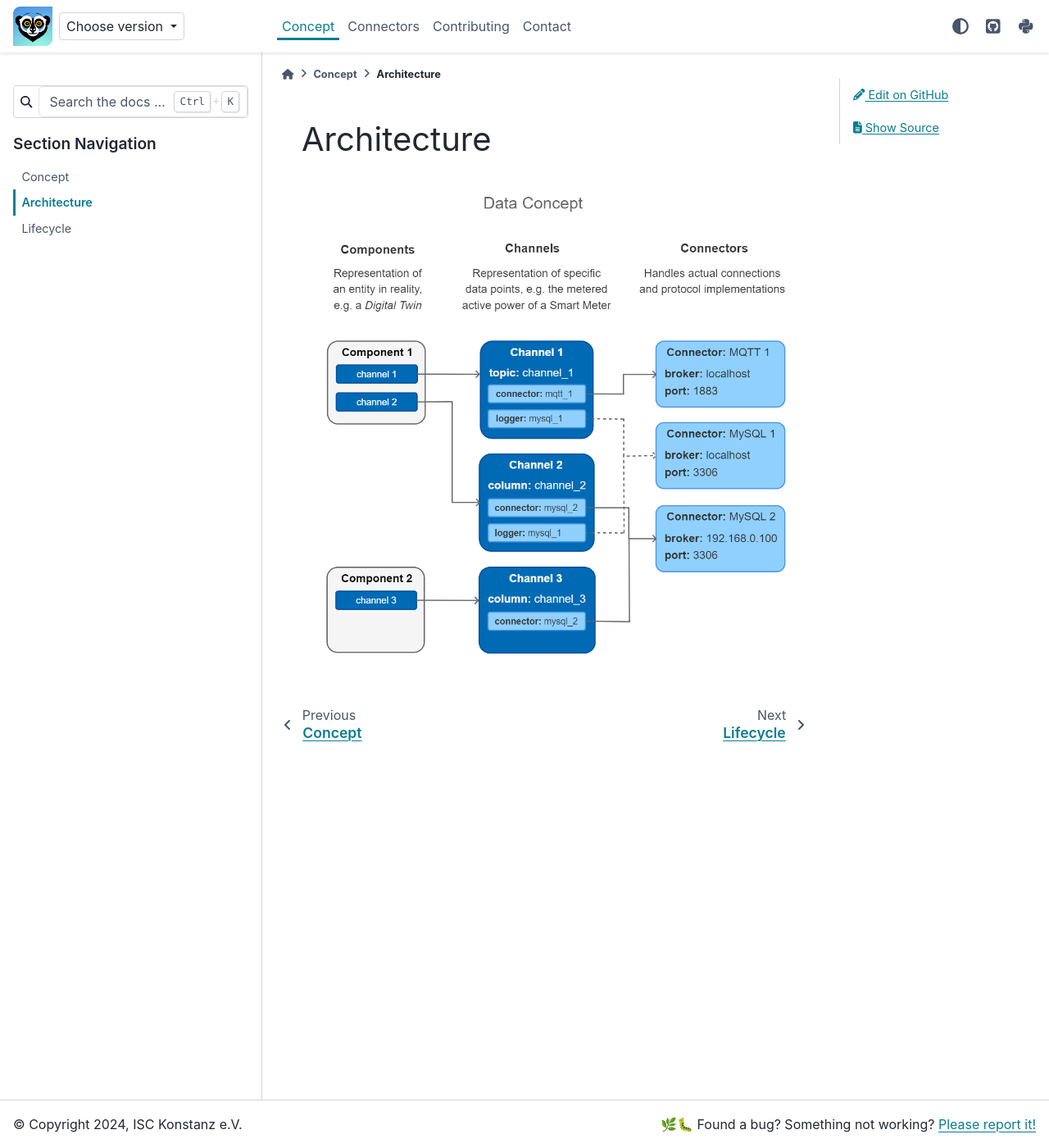
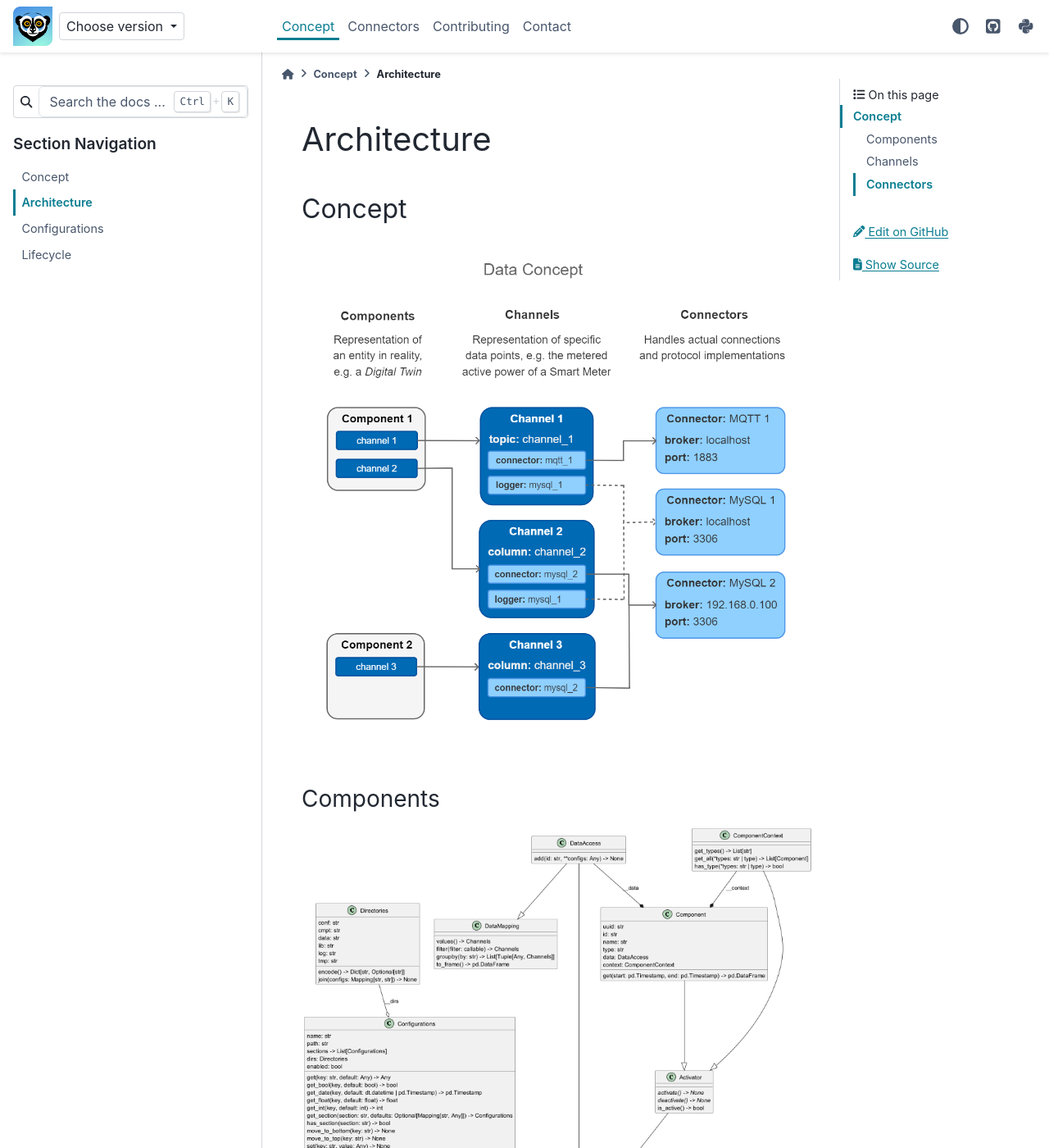
Before and after one commit to isc-konstanz/lories, a Sphinx documentation site: the page built from doc/concept/architecture.md, in a window 1280 px wide and 1400 px high. Shown: the whole window at 82% size. Built offline with Sphinx 7.4.7 and the PyData theme 0.15.4, drawn with Linux system fonts in a browser that asks for light colours; pages that are not in the unit, such as notebooks, are missing from menus; some of the changed text lies outside the part shown.

Commit message:
Add concept class diagram images and placeholders

````diff
--- a/doc/concept/architecture.md
+++ b/doc/concept/architecture.md
@@ -1,5 +1,21 @@
 # Architecture
 
 
+## Concept
 
-![Data Concept](../../doc/_static/data_concept.png)
+![Data Concept](../../doc/_static/data-concept.png)
+
+
+### Components
+
+![Component Class Diagram](../../doc/_static/diagrams/component.png)
+
+
+### Channels
+
+![DataAccess Class Diagram](../../doc/_static/diagrams/data-access.png)
+
+
+### Connectors
+
+![Connector Class Diagram](../../doc/_static/diagrams/connector.png)
--- /dev/null
+++ b/doc/concept/configurations.md
@@ -0,0 +1 @@
+# Configurations
--- a/doc/concept/index.md
+++ b/doc/concept/index.md
@@ -9,5 +9,6 @@ maxdepth: 1
 ---
 self
 architecture
+configurations
 lifecycle
 ```
````
Also changed, not shown: doc/concept/lifecycle.md (+6 -1 lines), doc/_static/data-concept.png (renamed from doc/_static/data_concept.png), doc/_static/diagrams/component.png (added), doc/_static/diagrams/connector.png (added), doc/_static/diagrams/data-access.png (added), doc/_static/diagrams/data-manager.png (added), doc/_static/diagrams/lifecycle.png (added), doc/_static/lifecycle-component.png (renamed from doc/_static/lifecycle_component.png), doc/_static/lifecycle-connector.png (renamed from doc/_static/lifecycle_connector.png), 5 other files.
